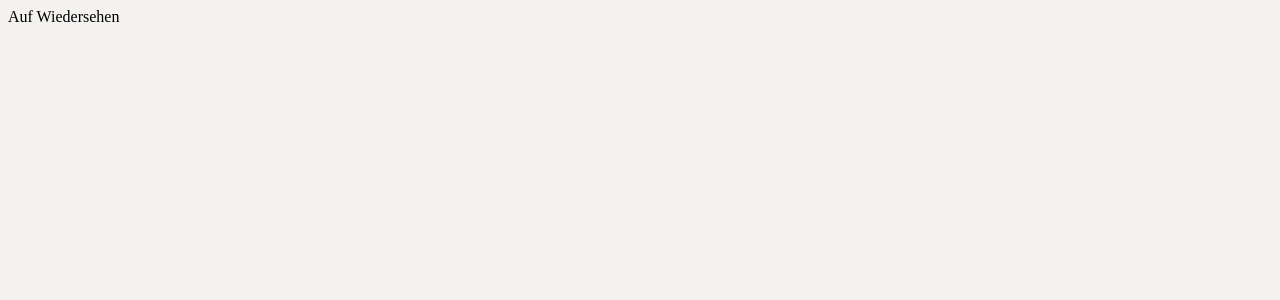
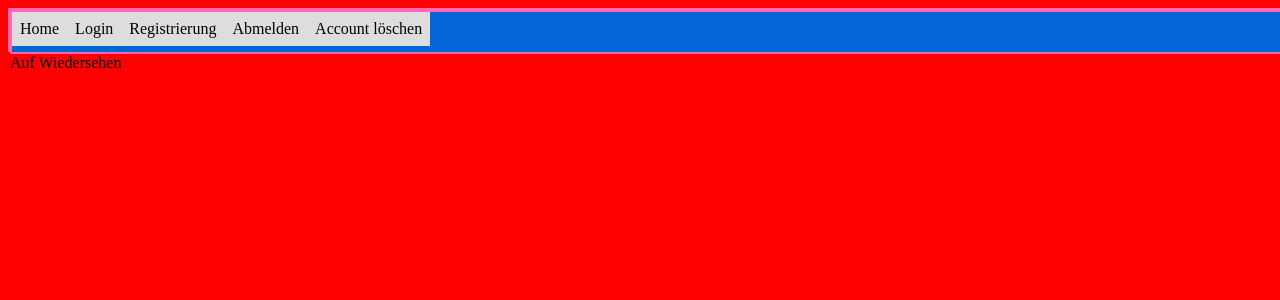
Before and after one commit to MDTue/Capstone, a React (Create React App) app in the folder frontend/: page /onlogout in a window 1280 px wide. Shown: the top 300 px of the page. Built offline with nearby package versions, Linux system fonts and the light colour scheme.

Commit message:
CSS NavBar

```diff
--- a/frontend/src/App.tsx
+++ b/frontend/src/App.tsx
@@ -1,10 +1,14 @@
 
 import HerbsPage from "./Herbs/HerbsPage";
+import NavBar from "./Components/NavBar";
 
 function App() {
 
     return (
         <div className={'app'}>
+            <div className={'navBar'}>
+                <NavBar/>
+            </div>
             <HerbsPage/>
         </div>
     );
--- /dev/null
+++ b/frontend/src/Components/NavBar.tsx
@@ -0,0 +1,17 @@
+import {useNavigate} from "react-router-dom";
+import '../css/NavBar.css';
+
+
+export default function NavBar(){
+    const nav = useNavigate()
+
+    return(
+        <div className={'navBar'}>
+            <li><a onClick={() => nav('/herbsPage')}>Home</a></li>
+            <li><a onClick={() => nav('/login')}>Login</a></li>
+            <li><a onClick={() => nav('/register')}>Registrierung</a></li>
+            <li><a onClick={() => nav('/onLogout')}>Abmelden</a></li>
+            <li><a onClick={() => nav('/login')}>Account löschen</a></li>
+        </div>
+    )
+}
--- a/frontend/src/Herbs/HerbsPage.tsx
+++ b/frontend/src/Herbs/HerbsPage.tsx
@@ -2,6 +2,7 @@ import HerbsList from "../Herbs/HerbList";
 import HerbsEdit from "../Herbs/HerbsEdit";
 import {useCallback, useEffect, useState} from "react";
 import {HerbsItemDTO} from "../Herbs/HerbsModel";
+import NavBar from "../Components/NavBar";
 import "../css/HerbsEdit.css";
 import "../css/HerbsPage.css";
 
@@ -47,9 +48,6 @@ export default function HerbsPage(){
     )
     return(
         <div>
-
-
-
             <div className={"page"}>
                 <div className={'error'} > {errorMessage}  </div>
                 <div className={"leftSide"}>
--- a/frontend/src/User/Login.tsx
+++ b/frontend/src/User/Login.tsx
@@ -1,6 +1,7 @@
 import "../css/Login.css"
 import {useNavigate} from "react-router-dom";
 import {useEffect, useState} from "react";
+import NavBar from "../Components/NavBar";
 
 export default function Login() {
     const [loginName, setLoginName] = useState('')
@@ -38,6 +39,9 @@ export default function Login() {
 
     return (
         <div>
+            <div className={'navBar'}>
+                <NavBar/>
+            </div>
             <div className="loginpage">
                 <div className={"loginContainer"}>
                     <div className={'loginError'}> {errorMessage}  </div>
--- a/frontend/src/User/OnLogout.tsx
+++ b/frontend/src/User/OnLogout.tsx
@@ -1,4 +1,5 @@
 import {useNavigate} from "react-router-dom";
+import NavBar from "../Components/NavBar";
 
 
 export default function OnLogout(){
@@ -9,6 +10,9 @@ export default function OnLogout(){
     nav("/LOGIN")
 
     return(
-        <div>Auf Wiedersehen</div>
+        <div className={'navBar'}>
+            <NavBar/>
+            <div>Auf Wiedersehen</div>
+        </div>
     )
 }
--- a/frontend/src/User/Register.tsx
+++ b/frontend/src/User/Register.tsx
@@ -1,6 +1,7 @@
 import "../css/Login.css"
 import {useNavigate} from "react-router-dom";
 import {useEffect, useState} from "react";
+import NavBar from "../Components/NavBar";
 
 export default function Register() {
     const [loginName, setLoginName] = useState('')
@@ -43,6 +44,9 @@ export default function Register() {
 
     return (
         <div className="loginpage">
+            <div className={'navBar'}>
+                <NavBar/>
+            </div>
             <div className={"loginContainer"}>
                 <div className={'loginError'}> {errorMessage}  </div>
                 <br></br>
--- a/frontend/src/css/HerbsEdit.css
+++ b/frontend/src/css/HerbsEdit.css
@@ -1,5 +1,6 @@
 body, html {
-    background-color: #f3f2f0;
+    display: grid;
+    background-color: red;
     width: 100%;
     height: 100%;
     box-sizing: border-box;
@@ -9,27 +10,32 @@ body, html {
     grid-template-columns: 20% 70% 10%;
 }
 .leftSide {
-    font-palette: #d18c03 ;
+    background-color:green;
+    font-palette: black  ;
     font-family: Arial;
-    font-size: small;
+    font-size: xx-small;
     display: grid;
     grid-column: 1;
     grid-row: 2;
-    background-color: #cccccc;
+    height: 100%;
+
 }
 .rightSide {
+    background-color: yellow;
     display: grid;
-    grid-column-start: 1;
+    grid-column-start: 2;
     grid-column-end: 4;
     grid-row: 3;
-    background-color: #cccccc;
+    width: 800px;
+
 }
 .herbName{
     font-family: Arial;
     font-size: 16px;
-    grid-column: 2;
+    grid-column: 1;
     grid-row: 2;
     list-style: none;
+    width: 500px;
 }
 .herbNameCategory{
     grid-column: 3;
@@ -39,9 +45,9 @@ body, html {
 }
 .herbDescription{
     border: red solid 1px;
-    grid-column: 2;
+    grid-column: 1;
     grid-row: 3;
-    }
+}
 .herbDescriptionCategory{
     grid-column: 3;
     grid-row: 3;
@@ -50,7 +56,7 @@ body, html {
 }
 .herbApplication{
     border: blue solid 1px;
-    grid-column: 2;
+    grid-column: 1;
     grid-row: 6;
 }
 .herbApplicationCategory{
--- /dev/null
+++ b/frontend/src/css/NavBar.css
@@ -0,0 +1,17 @@
+.navBar{
+    list-style-type: none;
+    background-color: #0366d6;
+    border: solid 2px hotpink;
+    height: 40px;
+    margin: 0;
+    padding: 0;
+    list-style-type: none;
+
+}
+
+li a {
+    display: block;
+    padding: 8px;
+    background-color: #dddddd;
+    float: left;
+}
```
